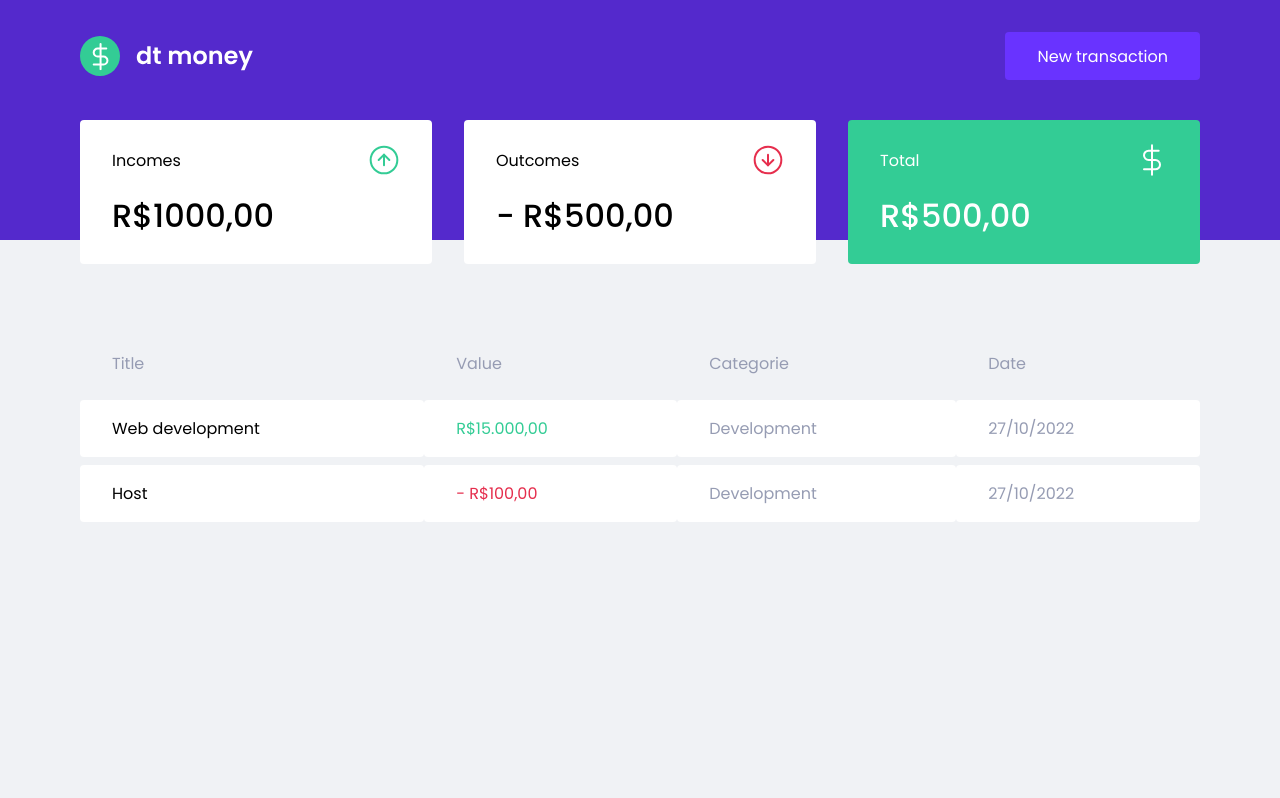
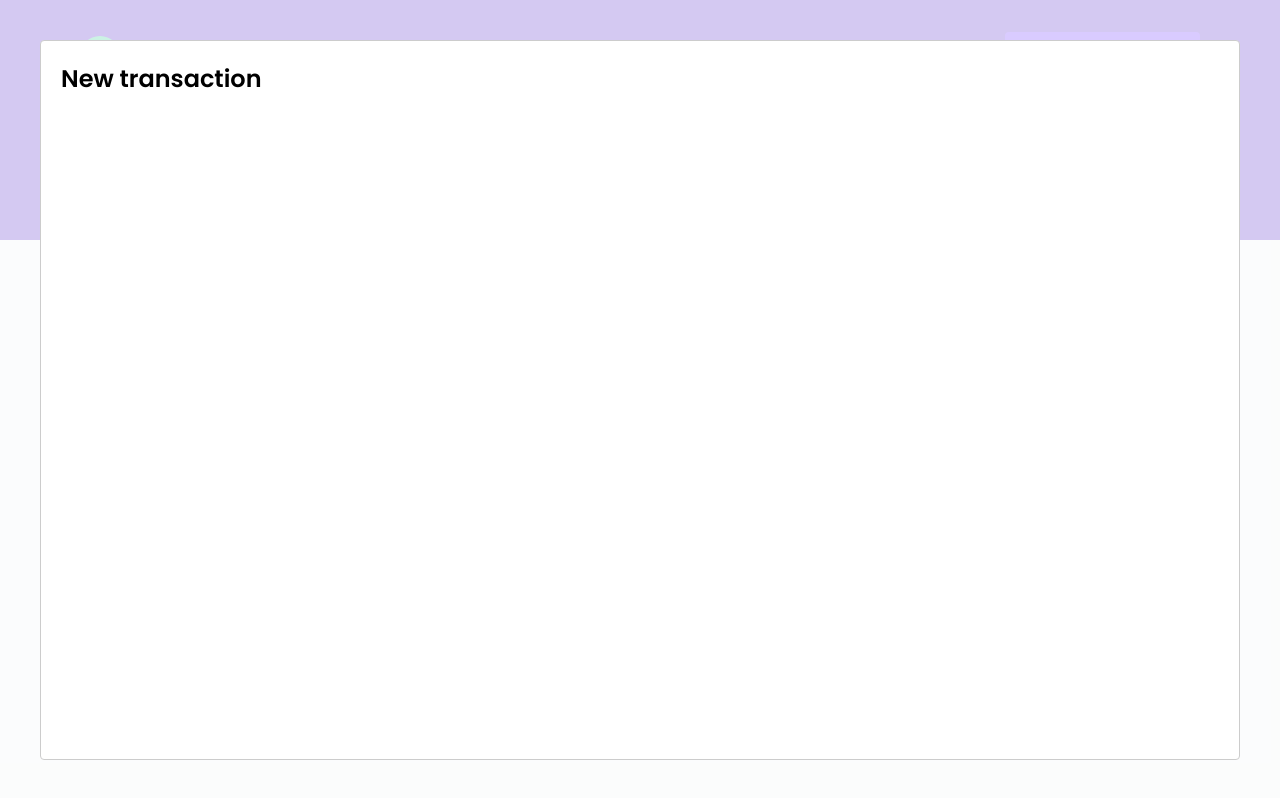
Before and after one commit to iubel/financial-control, a React (Create React App) app: page / in a window 1280 px wide. Both pictures are taken after a click on the button "New transaction". Built offline with nearby package versions, Linux system fonts and the light colour scheme; no server answers; what miragejs would draw is missing.

Commit message:
Setting modal creation

```diff
--- a/package.json
+++ b/package.json
@@ -7,6 +7,7 @@
     "miragejs": "^0.1.45",
     "react": "^18.2.0",
     "react-dom": "^18.2.0",
+    "react-modal": "^3.16.1",
     "react-scripts": "5.0.1",
     "styled-components": "^5.3.6",
     "web-vitals": "^2.1.0"
@@ -19,6 +20,7 @@
     "@types/node": "^16.7.13",
     "@types/react": "^18.0.0",
     "@types/react-dom": "^18.0.0",
+    "@types/react-modal": "^3.13.1",
     "@types/styled-components": "^5.1.26",
     "typescript": "^4.4.2"
   },
--- a/src/App.tsx
+++ b/src/App.tsx
@@ -1,12 +1,33 @@
 import { Dashboard } from "./components/Dashbord";
+import Modal from 'react-modal';
+import { useState } from 'react';
 import { Header } from "./components/Header";
 import { GlobalStyle } from "./styles/global";
 
 export function App() {
+  const [isNewTransactionModalOpen, setIsNewTransactionModalOpen] = useState(false);
+
+  function handelOpenNewTransactionModal() {
+    setIsNewTransactionModalOpen(true);
+  }
+
+  function handelCloseNewTransactionModalClose() {
+    setIsNewTransactionModalOpen(false);
+  }
+
   return (
     <>
-      <Header />
+      <Header onOpenNewTransactionModal={handelOpenNewTransactionModal} />
+
       <Dashboard />
+
+      <Modal
+        isOpen={isNewTransactionModalOpen}
+        onRequestClose={handelCloseNewTransactionModalClose}
+      >
+        <h2>New transaction</h2>
+      </Modal>
+
       <GlobalStyle />
     </>
   );
--- a/src/components/Header/index.tsx
+++ b/src/components/Header/index.tsx
@@ -1,13 +1,16 @@
-import logoImg from '../../assets/logo.svg'
+import logoImg from '../../assets/logo.svg';
+import { Container, Content } from './styles';
 
-import { Container, Content } from './styles'
+interface HeaderProps {
+    onOpenNewTransactionModal: () => void;
+}
 
-export function Header() {
+export function Header({ onOpenNewTransactionModal }: HeaderProps) {
     return (
         <Container>
             <Content>
                 <img src={logoImg} alt="financial control" />
-                <button type="button">
+                <button type="button" onClick={onOpenNewTransactionModal}>
                     New transaction
                 </button>
             </Content>
```
